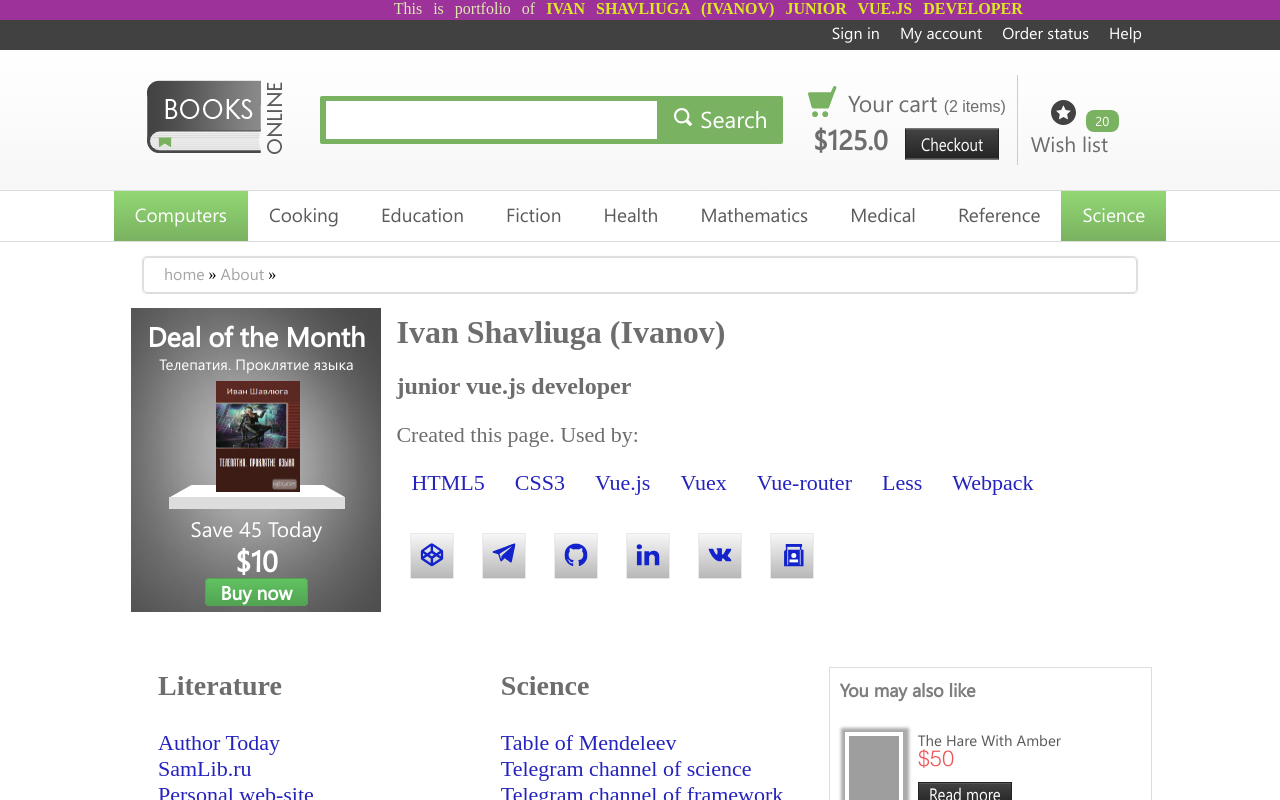
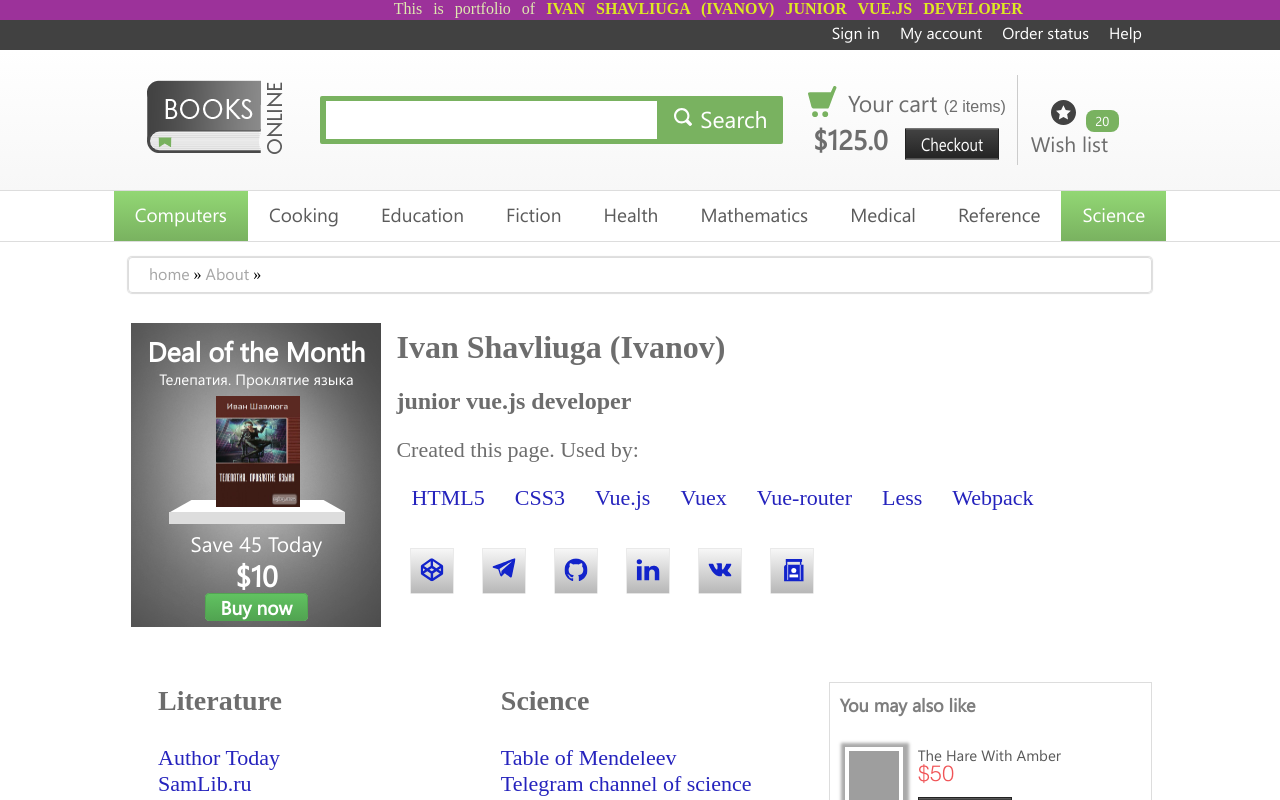
Before and after one commit to IvanShavliuga/booksshop, a Nuxt app: page /About in a window 1280 px wide. Shown: the top 800 px of the page. Built offline with nearby package versions, Linux system fonts and the light colour scheme; grey boxes are pictures that could not be loaded.

Commit message:
path component updated

```diff
--- a/components/Path.vue
+++ b/components/Pathcomp.vue
@@ -22,7 +22,7 @@ export default {
   }
 }
 </script>
-<style lang="less">
+<style scoped lang="less">
 @import '../assets/css/style.less';
 .path {
   width: 100%;
@@ -30,8 +30,7 @@ export default {
     .wrapper();
   }
   &__line {
-    margin: 15px;
-    margin-bottom: 0;
+    margin: 15px 0;
     height: 24px;
     padding: 5px 20px;
     border-radius: 4px;
--- a/pages/About.vue
+++ b/pages/About.vue
@@ -84,7 +84,7 @@ import Iconlist from '@/components/icons/Iconlist.vue'
 import Promo from '@/components/Promo.vue'
 import Footer from '@/components/Footer.vue'
 import Bookbanner from '@/components/Bookbanner.vue'
-import Pathcomp from '@/components/Path.vue'
+import Pathcomp from '@/components/Pathcomp.vue'
 
 export default {
   name: 'Home',
--- a/pages/Product.vue
+++ b/pages/Product.vue
@@ -63,7 +63,7 @@
 import Header from '@/components/Header.vue'
 import Hello from '@/components/HelloWorld.vue'
 import Footer from '@/components/Footer.vue'
-import Pathcomp from '@/components/Path.vue'
+import Pathcomp from '@/components/Pathcomp.vue'
 import Bookbanner from '@/components/Bookbanner.vue'
 import Commentbox from '@/components/Commentbox.vue'
 
```
